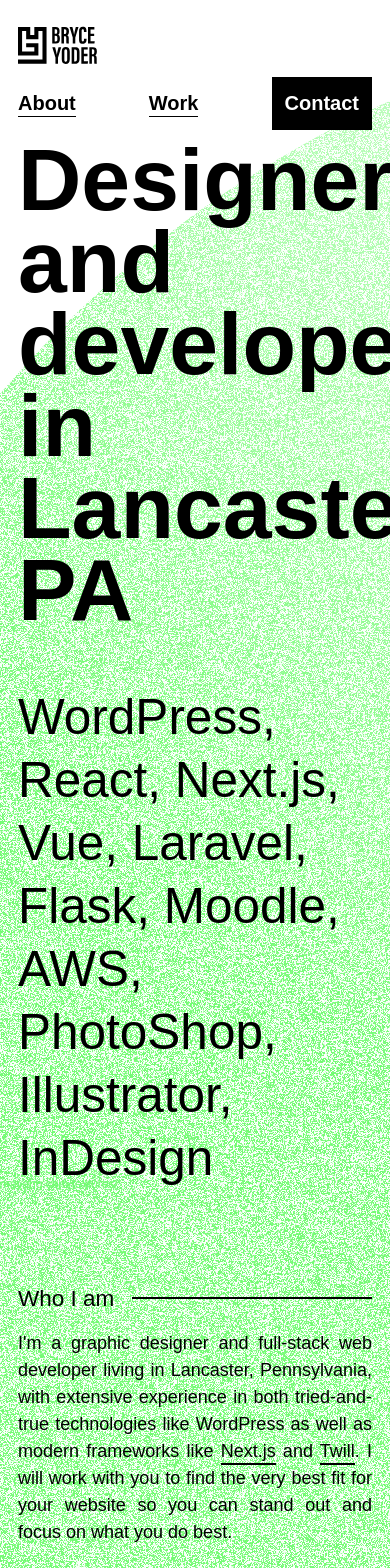
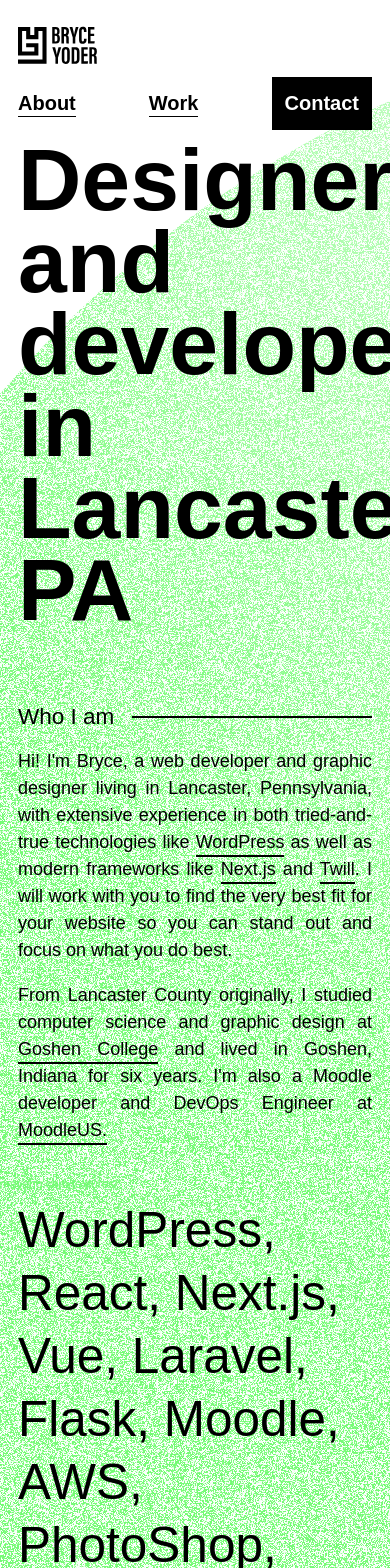
Before and after one commit to Limekiller/bryceyoder-3, a Next.js app: page / in a window 390 px wide. Shown: the top 1568 px of the page. Built offline with nearby package versions, Linux system fonts and the light colour scheme; a web font is replaced by a local one.

Commit message:
Rearrange above-the-fold content on mobile devices

```diff
--- a/pages/index.js
+++ b/pages/index.js
@@ -27,7 +27,7 @@
   return (
     <>
       <Head>
-        <title>Bryce Yoder | Lancaster, PA-based web design and Moodle development</title>
+        <title>Bryce Yoder | Lancaster, PA-based web development and graphic design</title>
       </Head>
       <div className='pageContainer'>
         <motion.div
@@ -47,7 +47,7 @@
             <div>
               <CursiveHeader title="Who I am" />
               <p>
-                I'm a graphic designer and full-stack web developer living in Lancaster, Pennsylvania, with extensive experience in both tried-and-true technologies like WordPress as well as modern frameworks like <a href='https://nextjs.org/'>Next.js</a> and <a href='https://twill.io/'>Twill</a>. I will work with you to find the very best fit for your website so you can stand out and focus on what you do best.
+                Hi! I'm Bryce, a web developer and graphic designer living in Lancaster, Pennsylvania, with extensive experience in both tried-and-true technologies like <a href='https://wordpress.org/'>WordPress</a> as well as modern frameworks like <a href='https://nextjs.org/'>Next.js</a> and <a href='https://twill.io/'>Twill</a>. I will work with you to find the very best fit for your website so you can stand out and focus on what you do best.
               </p>
             </div>
             <p className='noHeading'>
@@ -91,6 +91,9 @@
         }
 
         @media screen and (max-width: 950px) {
+          .gridContainer > div {
+            margin-top: 0;
+          }
           p {
             margin-top: 1rem;
           }
@@ -103,7 +106,7 @@
           .languages {
             margin-top: 0;
             grid-column: 1;
-            grid-row: 1;
+            grid-row: 4;
           }
           .gridContainer {
             grid-template-columns: 100%;
```
